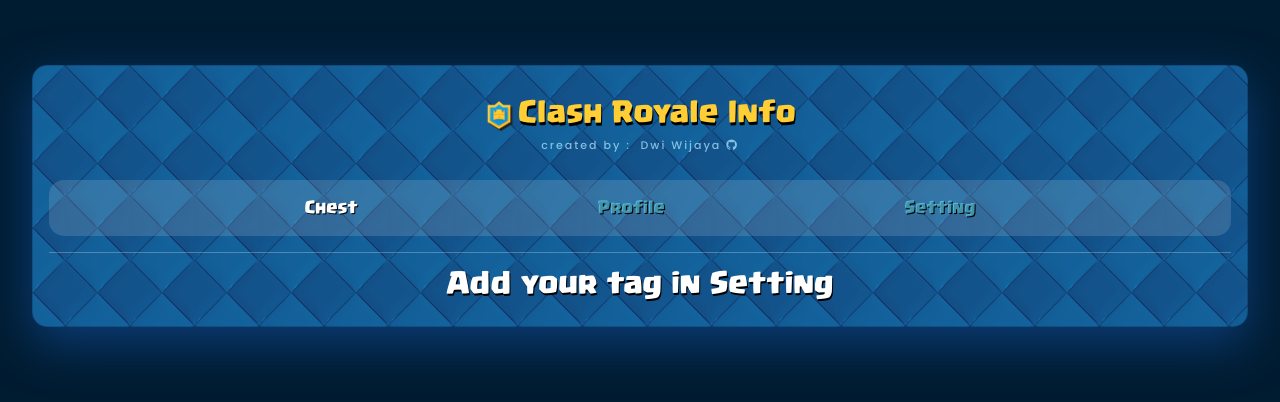
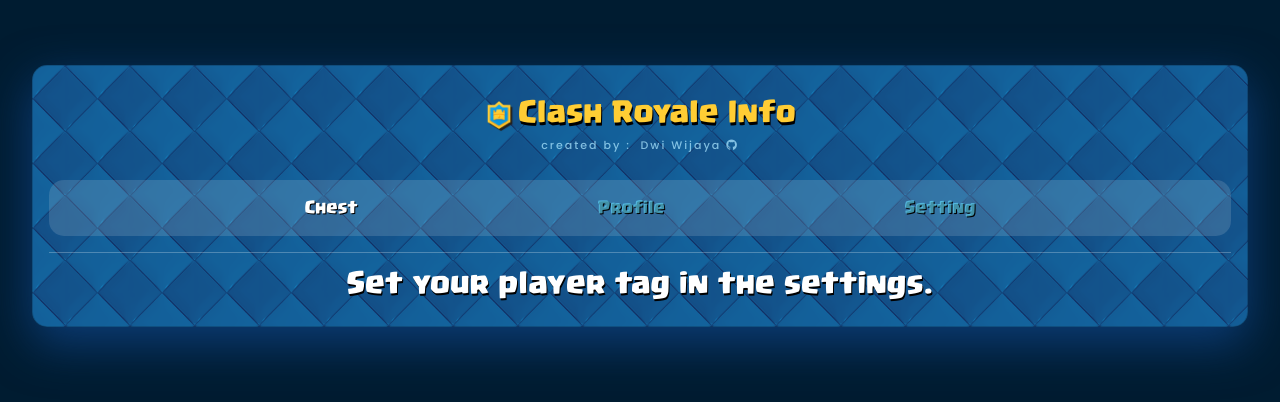
Before and after one commit to dwiwijaya/clash-royale-info, a React (Vite) app: page / in a window 1280 px wide. Shown: the part 204-606 px from the top of the page. Built offline with nearby package versions, Linux system fonts and the light colour scheme.

Commit message:
fix/alert player tag on profile and chests

```diff
--- a/src/pages/chests.jsx
+++ b/src/pages/chests.jsx
@@ -14,7 +14,7 @@
       </div>
     );
   } else {
-    content = <h3 className="text-white text-shadow">Add your tag in Setting</h3>;
+    content = <h3 className="text-white text-shadow">Set your player tag in the settings.</h3>;
   }
 
   return content;
--- a/src/pages/profile.jsx
+++ b/src/pages/profile.jsx
@@ -49,7 +49,7 @@
       </div>
     );
   } else {
-    content = <h3 className="text-white text-shadow">Add your tag on Setting</h3>;
+    content = <h3 className="text-white text-shadow">Set your player tag in the settings.</h3>;
   }
   return content;
 };
```
